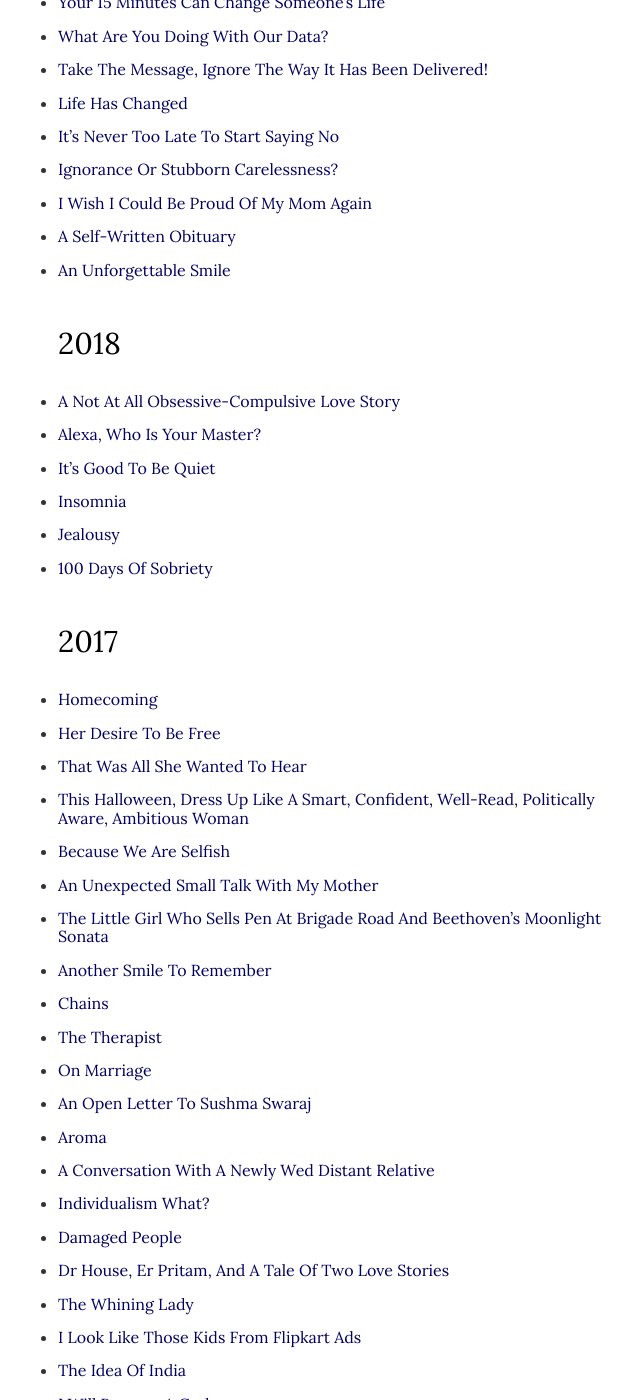
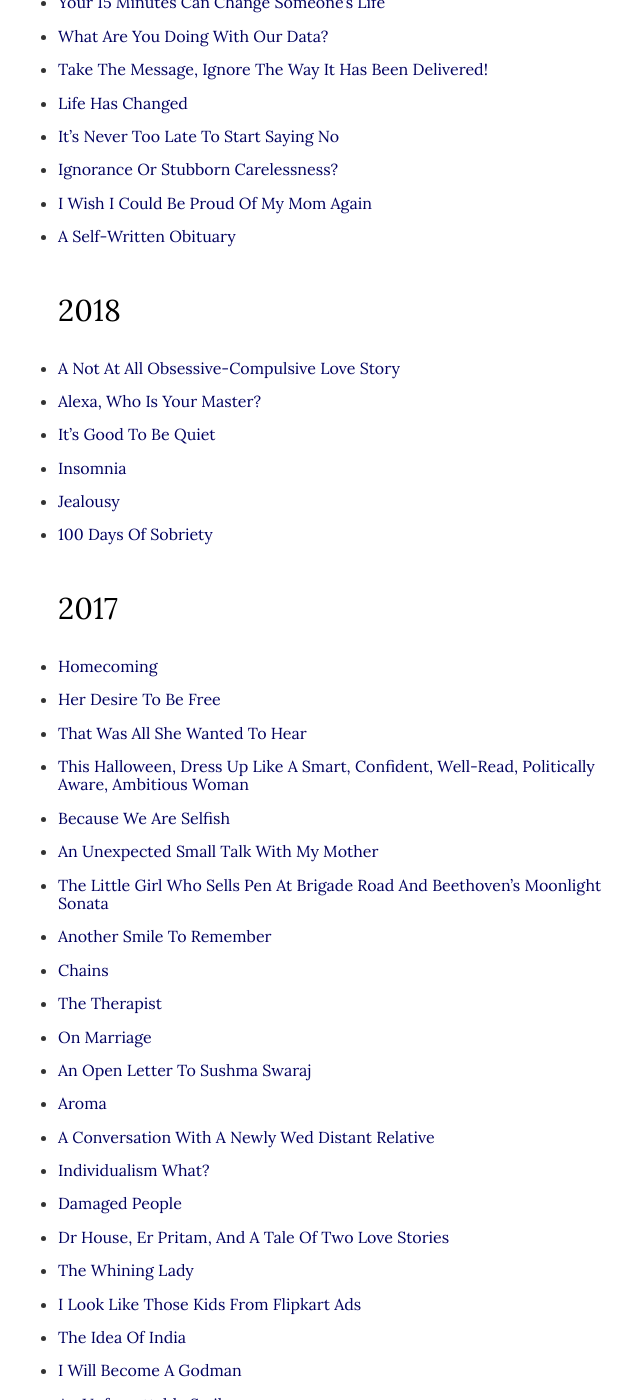
Before and after one commit to argumentativeyouth/pblog, a Jekyll site: the page built from _pages/all-posts.md, in a window 1280 px wide and 1400 px high, scrolled down 1169 px. Shown: the whole window, without its empty margins (307-947 px from the left). Built offline with Jekyll 4.4.1, drawn with Linux system fonts in a browser that asks for light colours.

Commit message:
Update all-posts.md

```diff
--- a/_pages/all-posts.md
+++ b/_pages/all-posts.md
@@ -35,7 +35,6 @@ image:
 * [Ignorance Or Stubborn Carelessness?](https://pritams.blog/ignorance-or-stubborn-carelessness/)
 * [I Wish I Could Be Proud Of My Mom Again](https://pritams.blog/i-wish-i-could-be-proud-of-my-mom-again/)
 * [A Self-Written Obituary](https://pritams.blog/a-self-written-obituary/)
-* [An Unforgettable Smile](https://pritams.blog/an-unforgettable-smile)
 ## 2018
 * [A Not At All Obsessive-Compulsive Love Story](https://pritams.blog/a-not-at-all-obsessive-compulsive-love-story/)
 * [Alexa, Who Is Your Master?](https://pritams.blog/alexa-who-is-your-master/)
```
Also changed, not shown: other parts of _pages/all-posts.md (+1 -0 lines).
